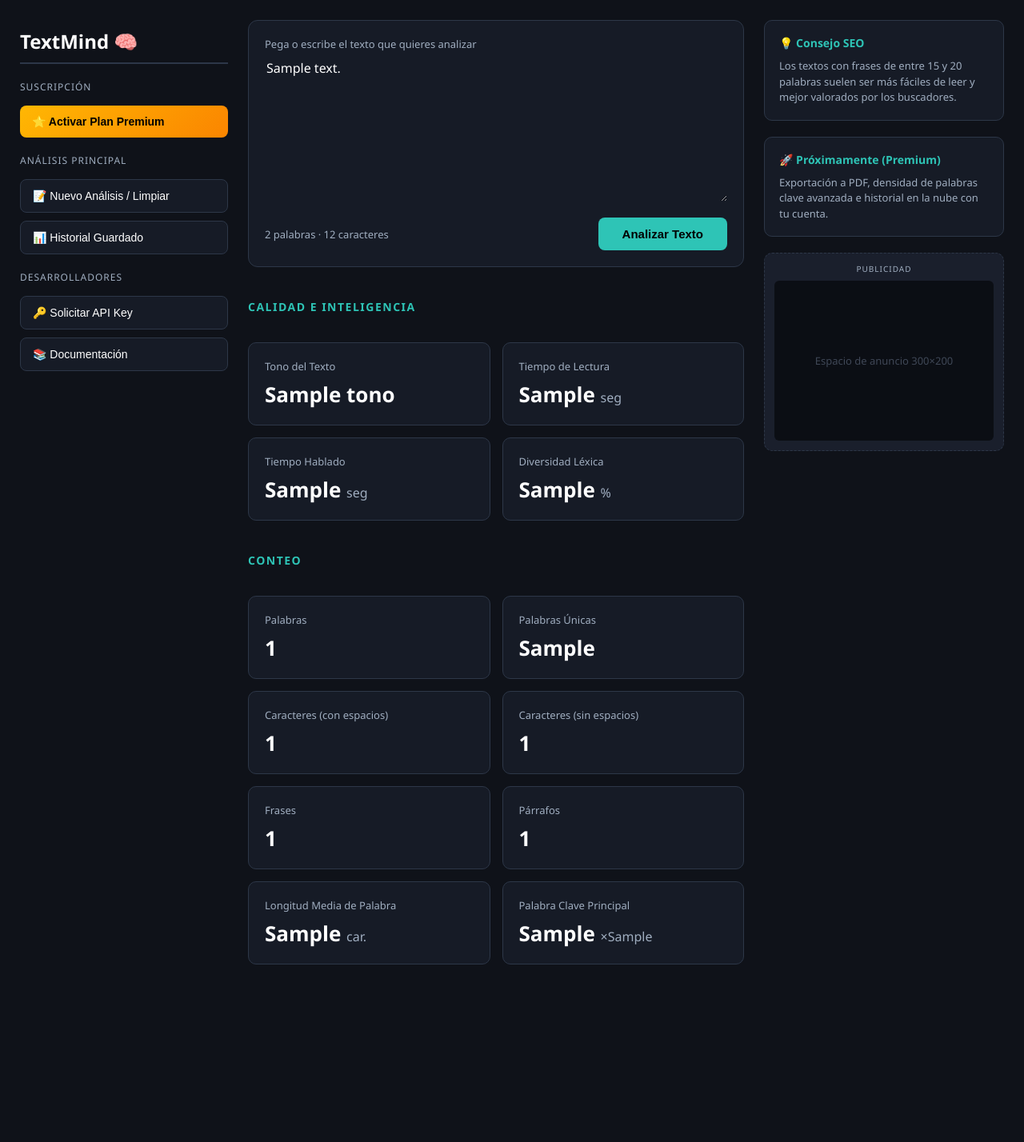
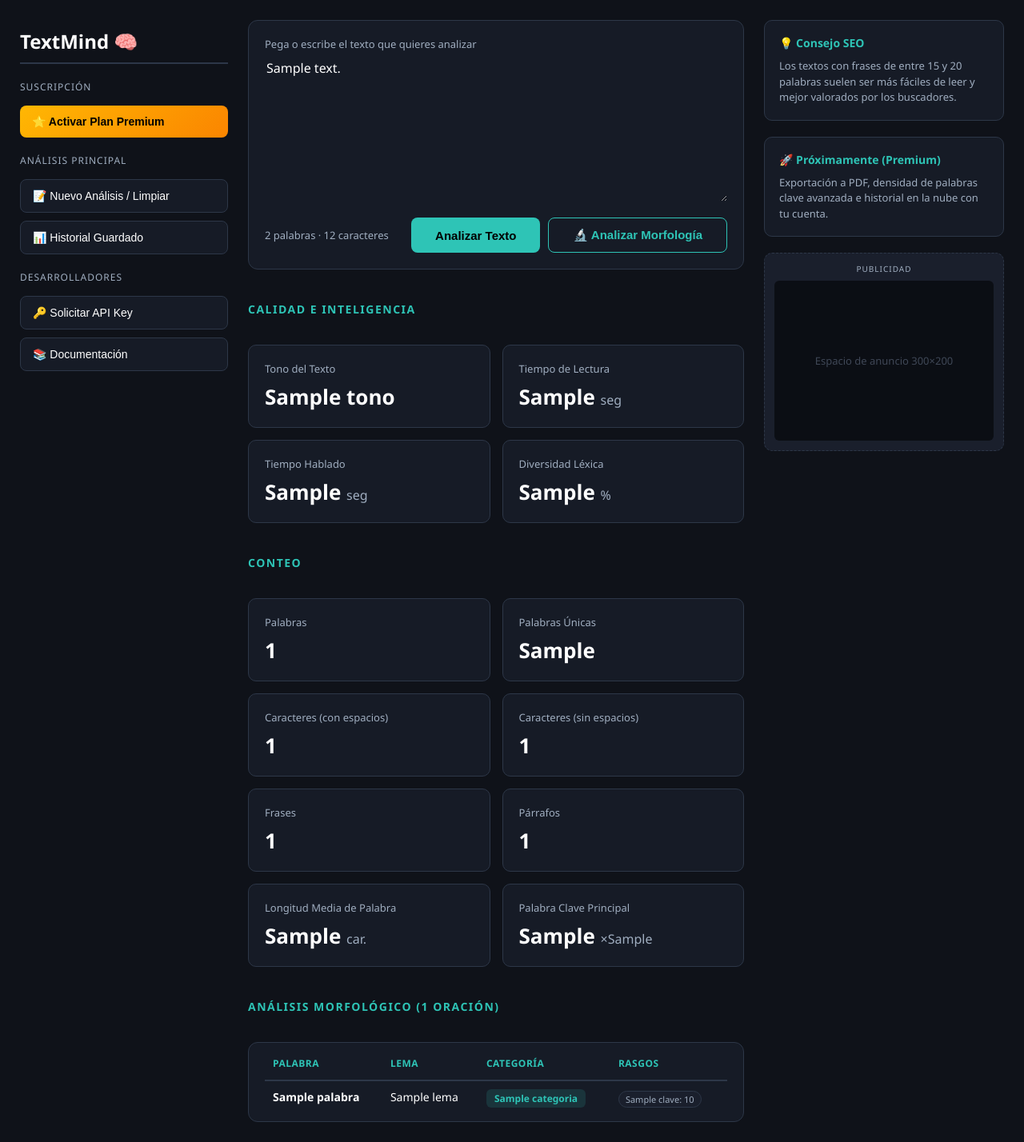
Before and after one commit to neodevgo-prog/mi-contador-web, a Flask app: template templates/index.html in a window 1280 px wide. Shown: the whole page at 80% size. Before the commit the page ends 1206 px from the top, so only its background shows below. Run offline with Flask 3, Linux system fonts and the light colour scheme; the template is opened without the code that fills it: most values are stand-ins (such as "Sample title", 1, 10 or a date in 2020).

Commit message:
Update index.html

```diff
--- a/templates/index.html
+++ b/templates/index.html
@@ -178,6 +178,17 @@
             opacity: 0.9;
         }
 
+        .btn-morfologia {
+            background: transparent;
+            color: var(--color-accion);
+            border: 1px solid var(--color-accion);
+        }
+
+        .btn-morfologia:disabled {
+            border-color: var(--borde);
+            color: var(--texto-secundario);
+        }
+
         .grid-metricas {
             display: grid;
             grid-template-columns: repeat(auto-fit, minmax(220px, 1fr));
@@ -217,6 +228,61 @@
             background: var(--bg-tarjetas);
             border: 1px dashed var(--borde);
             border-radius: 10px;
+        }
+
+        .tabla-container {
+            background: var(--bg-tarjetas);
+            border: 1px solid var(--borde);
+            border-radius: 12px;
+            padding: 5px 20px;
+            overflow-x: auto;
+        }
+
+        table.tabla-morfologia {
+            width: 100%;
+            border-collapse: collapse;
+            font-size: 14px;
+        }
+
+        table.tabla-morfologia th {
+            text-align: left;
+            color: var(--color-accion);
+            font-size: 12px;
+            text-transform: uppercase;
+            letter-spacing: 0.5px;
+            padding: 12px 10px;
+            border-bottom: 2px solid var(--borde);
+        }
+
+        table.tabla-morfologia td {
+            padding: 10px;
+            border-bottom: 1px solid var(--borde);
+            vertical-align: top;
+        }
+
+        table.tabla-morfologia tr:last-child td {
+            border-bottom: none;
+        }
+
+        .rasgo-chip {
+            display: inline-block;
+            background: var(--bg-anuncios);
+            border: 1px solid var(--borde);
+            color: var(--texto-secundario);
+            font-size: 11px;
+            padding: 2px 8px;
+            border-radius: 20px;
+            margin: 2px 4px 2px 0;
+        }
+
+        .categoria-badge {
+            display: inline-block;
+            background: rgba(46, 196, 182, 0.15);
+            color: var(--color-accion);
+            font-size: 12px;
+            font-weight: bold;
+            padding: 3px 10px;
+            border-radius: 6px;
         }
 
         .info-card {
@@ -385,7 +451,10 @@
                         placeholder="Escribe o pega tu contenido aquí para realizar un escaneo SEO inteligente...">{{ texto_previo }}</textarea>
                     <div class="action-row">
                         <span class="contador-vivo" id="contador-vivo">0 palabras · 0 caracteres</span>
-                        <button type="submit" class="btn-analizar" id="btn-analizar" disabled>Analizar Texto</button>
+                        <div style="display:flex; gap:10px; flex-wrap: wrap;">
+                            <button type="submit" name="accion" value="basico" class="btn-analizar" id="btn-analizar" disabled>Analizar Texto</button>
+                            <button type="submit" name="accion" value="morfologia" class="btn-analizar btn-morfologia" id="btn-morfologia" disabled>🔬 Analizar Morfología</button>
+                        </div>
                     </div>
                 </form>
             </section>
@@ -449,7 +518,40 @@
             {% else %}
             <div class="seccion-titulo">Calidad e Inteligencia</div>
             <div class="estado-vacio">
-                Escribe un texto arriba y pulsa <strong>Analizar Texto</strong> para ver aquí sus métricas de tono, lectura y SEO.
+                Escribe un texto arriba y pulsa <strong>Analizar Texto</strong> para ver aquí sus métricas de tono, lectura y SEO,
+                o <strong>Analizar Morfología</strong> para ver cada palabra clasificada gramaticalmente.
+            </div>
+            {% endif %}
+
+            {% if morfologia %}
+            <div class="seccion-titulo">Análisis Morfológico ({{ morfologia.num_oraciones }} oración{{ 'es' if morfologia.num_oraciones != 1 else '' }})</div>
+            <div class="tabla-container">
+                <table class="tabla-morfologia">
+                    <thead>
+                        <tr>
+                            <th>Palabra</th>
+                            <th>Lema</th>
+                            <th>Categoría</th>
+                            <th>Rasgos</th>
+                        </tr>
+                    </thead>
+                    <tbody>
+                        {% for item in morfologia.palabras %}
+                        <tr>
+                            <td><strong>{{ item.palabra }}</strong></td>
+                            <td>{{ item.lema }}</td>
+                            <td><span class="categoria-badge">{{ item.categoria }}</span></td>
+                            <td>
+                                {% for clave, valor in item.rasgos.items() %}
+                                    <span class="rasgo-chip">{{ clave }}: {{ valor }}</span>
+                                {% else %}
+                                    <span style="color: var(--texto-secundario); font-size: 12px;">—</span>
+                                {% endfor %}
+                            </td>
+                        </tr>
+                        {% endfor %}
+                    </tbody>
+                </table>
             </div>
             {% endif %}
         </main>
@@ -478,13 +580,16 @@
         const textarea = document.getElementById('texto');
         const contador = document.getElementById('contador-vivo');
         const btnAnalizar = document.getElementById('btn-analizar');
+        const btnMorfologia = document.getElementById('btn-morfologia');
 
         function actualizarContador() {
             const texto = textarea.value;
             const palabras = texto.trim().length > 0 ? texto.trim().split(/\s+/).length : 0;
             const caracteres = texto.length;
             contador.textContent = palabras + ' palabras · ' + caracteres + ' caracteres';
-            btnAnalizar.disabled = texto.trim().length === 0;
+            const vacio = texto.trim().length === 0;
+            btnAnalizar.disabled = vacio;
+            btnMorfologia.disabled = vacio;
         }
 
         textarea.addEventListener('input', actualizarContador);
```
